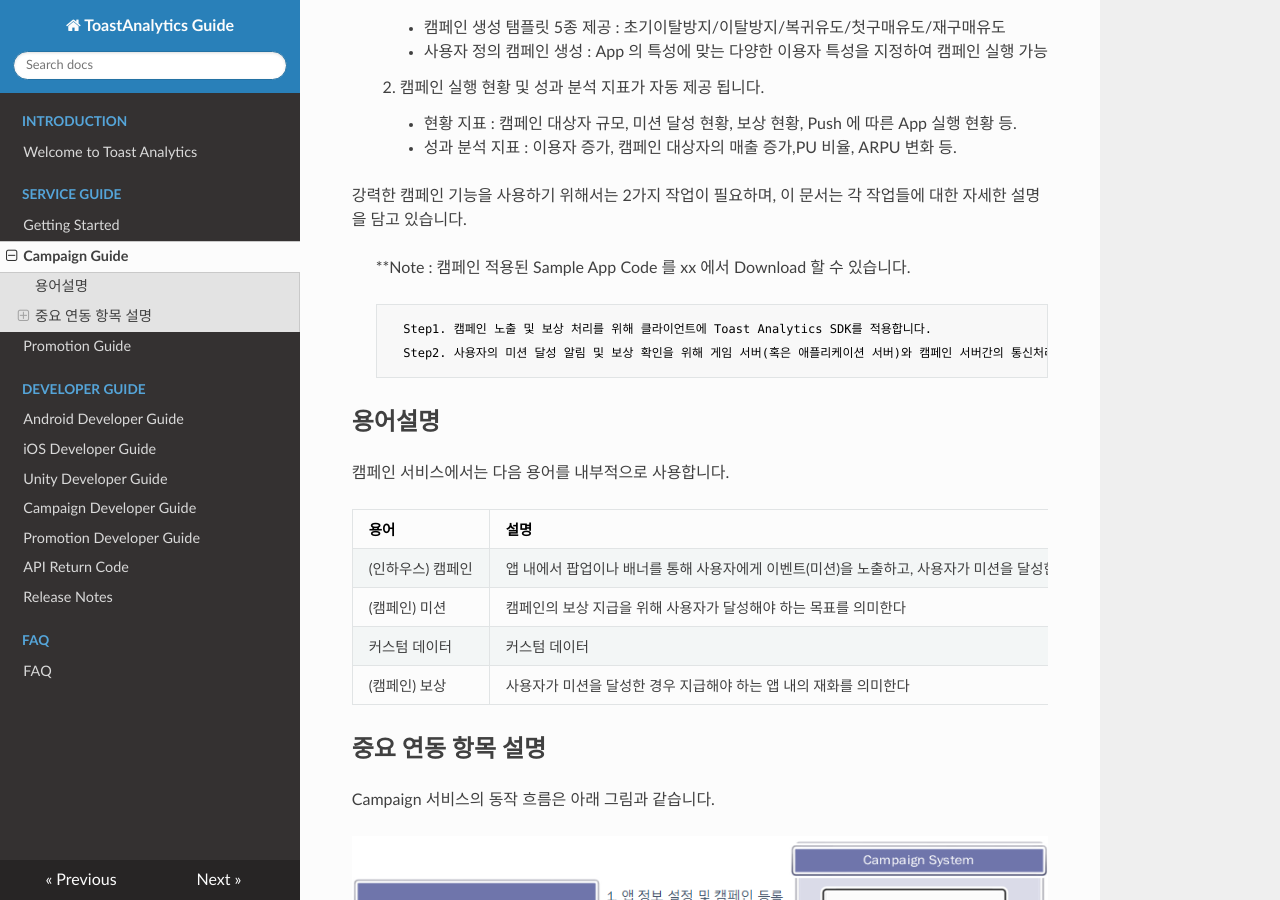
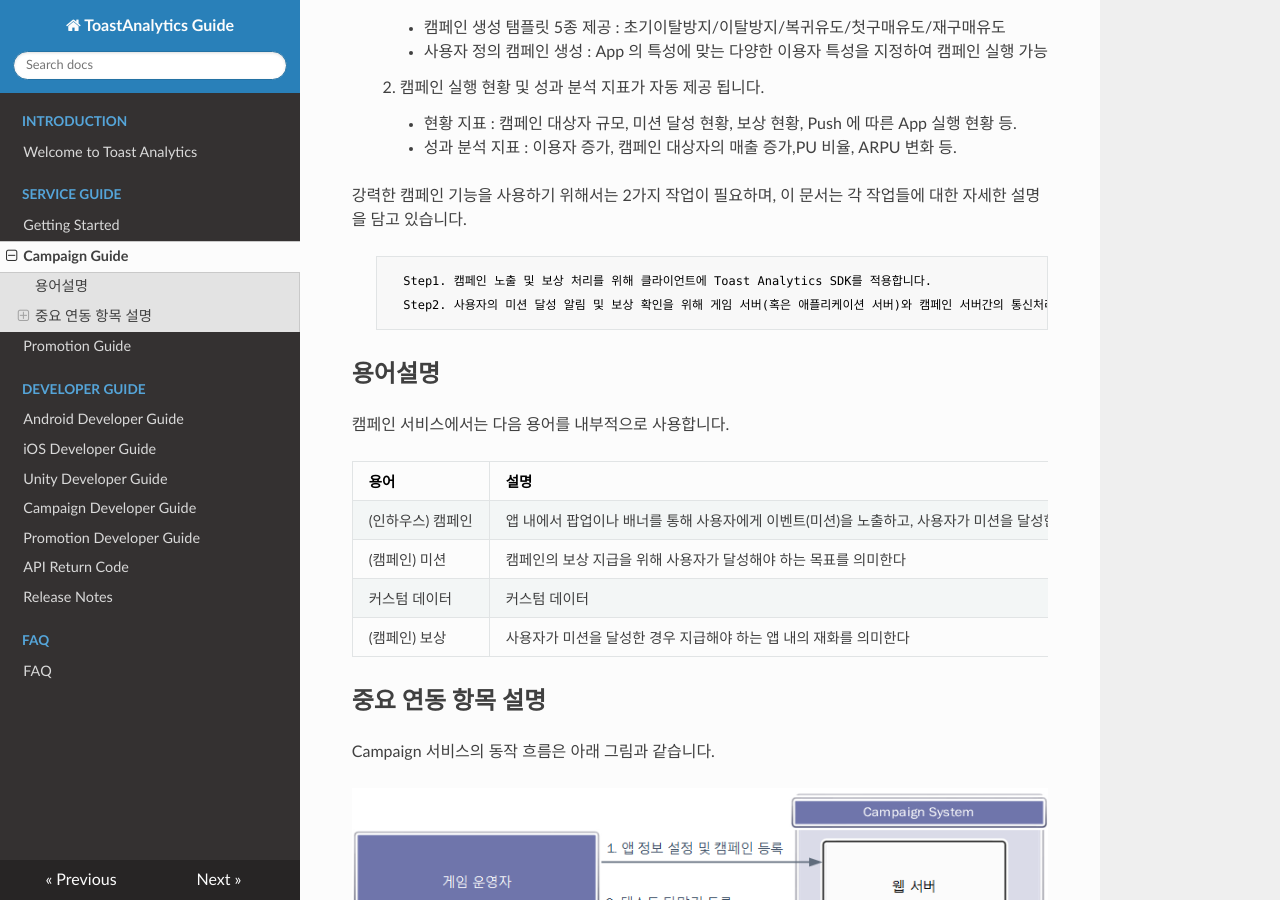
Before and after one commit to ToastAnalytics/ToastAnalytics, an MkDocs documentation site: the page built from docs/Developer/2. Campaign Guide.md, in a window 1280 px wide and 900 px high, scrolled down 372 px. Built offline with MkDocs 1.6.1, drawn with Linux system fonts in a browser that asks for light colours; nearby versions of some CDN libraries; old or Windows-style settings are respelled for this version of MkDocs.

Commit message:
Update 2. Campaign Guide.md

```diff
--- a/docs/Developer/2. Campaign Guide.md
+++ b/docs/Developer/2. Campaign Guide.md
@@ -18,7 +18,6 @@ Analytics 캠페인을 연동 하면,
 
 강력한 캠페인 기능을 사용하기 위해서는 2가지 작업이 필요하며, 이 문서는 각 작업들에 대한 자세한 설명을 담고 있습니다.
 
-> **Note : 캠페인 적용된 Sample App Code 를 xx 에서 Download 할 수 있습니다.
 >
       Step1. 캠페인 노출 및 보상 처리를 위해 클라이언트에 Toast Analytics SDK를 적용합니다.
       Step2. 사용자의 미션 달성 알림 및 보상 확인을 위해 게임 서버(혹은 애플리케이션 서버)와 캠페인 서버간의 통신처리를 합니다.
```
